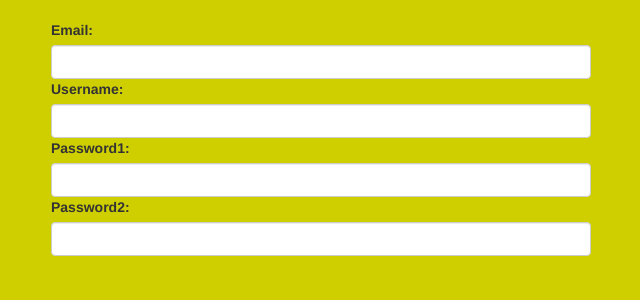
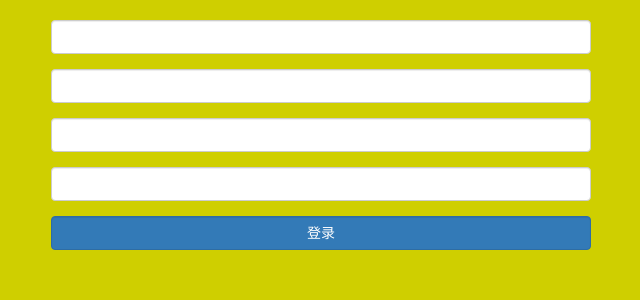
Before and after one commit to xiaoxuncle/cola, a Django app: page /auth/signup/ in a window 1280 px wide. Shown: the part 52-352 px from the top of the page, without its empty margins (319-959 px from the left). Run offline with Django 3.2, Linux system fonts and the light colour scheme; some libraries are stand-ins or nearby versions.

Commit message:
SignupForm验证错误信息

```diff
--- a/authentication/views.py
+++ b/authentication/views.py
@@ -1,4 +1,4 @@
-from django.contrib import auth
+from django.contrib.auth.models import User
 from django.shortcuts import render, render_to_response, redirect
 from django.template import RequestContext
 
@@ -33,13 +33,14 @@ def signup(request):
 			email = request.POST.get('email', '')
 			username = request.POST.get('username', '')
 			password = request.POST.get('password1', '')
-			u = auth.models.User(username=username, email=email,
+			u = User.objects.create_user(username=username, email=email,
 				password=password)
+			u.save()
 			user = CommonUser(user=u)
 			user.save()
 			return redirect('/auth/signin')
 		else:
-			return render_to_response('signup.html',
+			return render_to_response('signup.html', {'form':form},
 				context_instance=RequestContext(request))
 	else:
 		form = SignupForm()
--- a/static/css/cola.css
+++ b/static/css/cola.css
@@ -10,3 +10,9 @@ a:hover{
 a:focus {
     text-decoration:none;
 }
+
+ul li {
+	list-style-type: none;
+	color: red;
+	text-align: left;
+}
--- a/templates/signin.html
+++ b/templates/signin.html
@@ -24,6 +24,9 @@
     <div class="form-group">
         {{ form.password }}
     </div>
+    <div>
+        {{ form.password.errors }}
+    </div>
     <div class="form-group">
         <input type="submit" class="form-control btn-primary" value="登录">
     </div>
--- a/templates/signup.html
+++ b/templates/signup.html
@@ -1,7 +1,32 @@
 {% extends 'base.html' %}
 {% block title %}注册Fuck V2EX{% endblock%}
+{% block head %}
+{% endblock %}
 {% block middle %}
 	<form method="post">
-		{{form}}
+		{% csrf_token %}
+		<div class="form-group">
+			{{ form.email }}
+		</div>
+		<div>
+			{{ form.email.errors }}
+		</div>
+		<div class="form-group">
+			{{ form.username }}
+		</div>
+		<div>
+			{{ form.username.errors }}
+		</div>
+		<div class="form-group">
+			{{ form.password1 }}
+		</div>
+		<div>{{ form.password1.errors }}</div>
+		<div class="form-group">
+			{{ form.password2 }}
+		</div>
+		<div>{{ form.password2.errors }}</div>
+	    <div class="form-group">
+	        <input type="submit" class="form-control btn-primary" value="登录">
+	    </div>
 	</form>
 {% endblock %}
```
